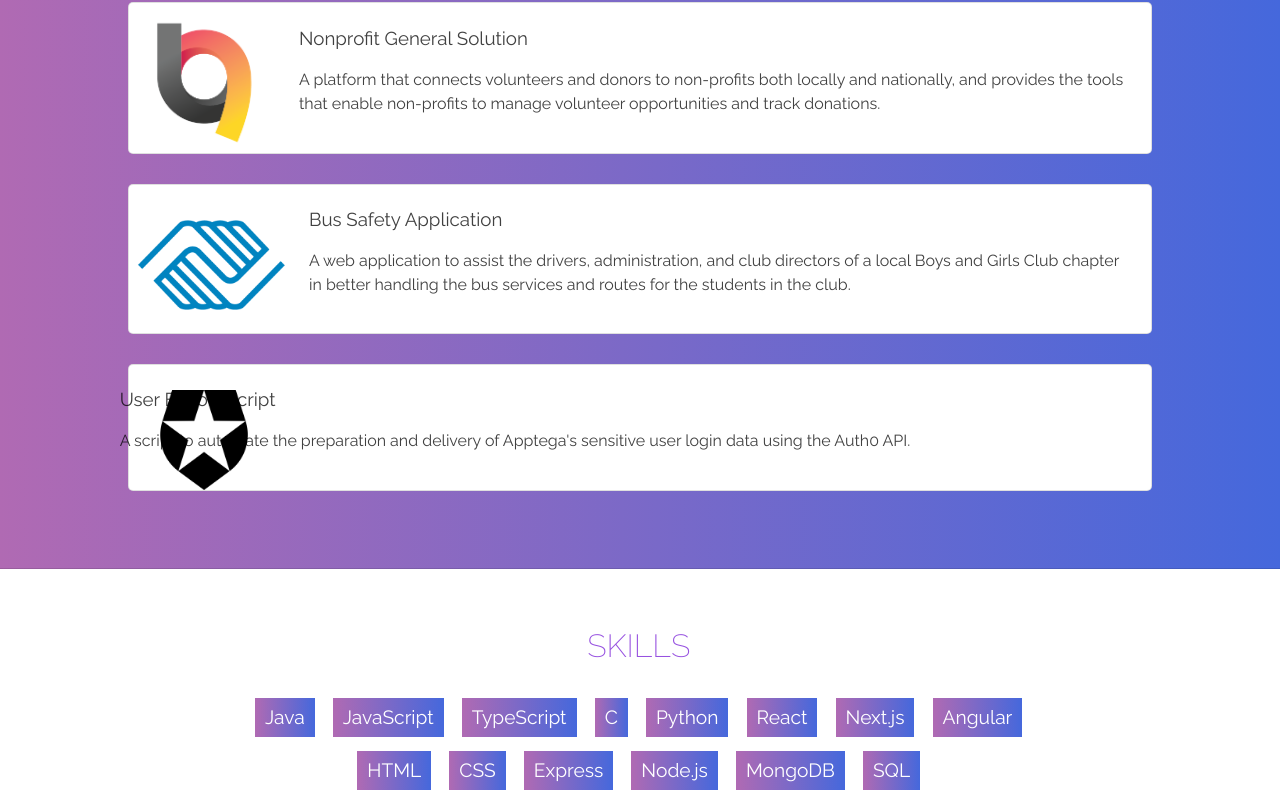
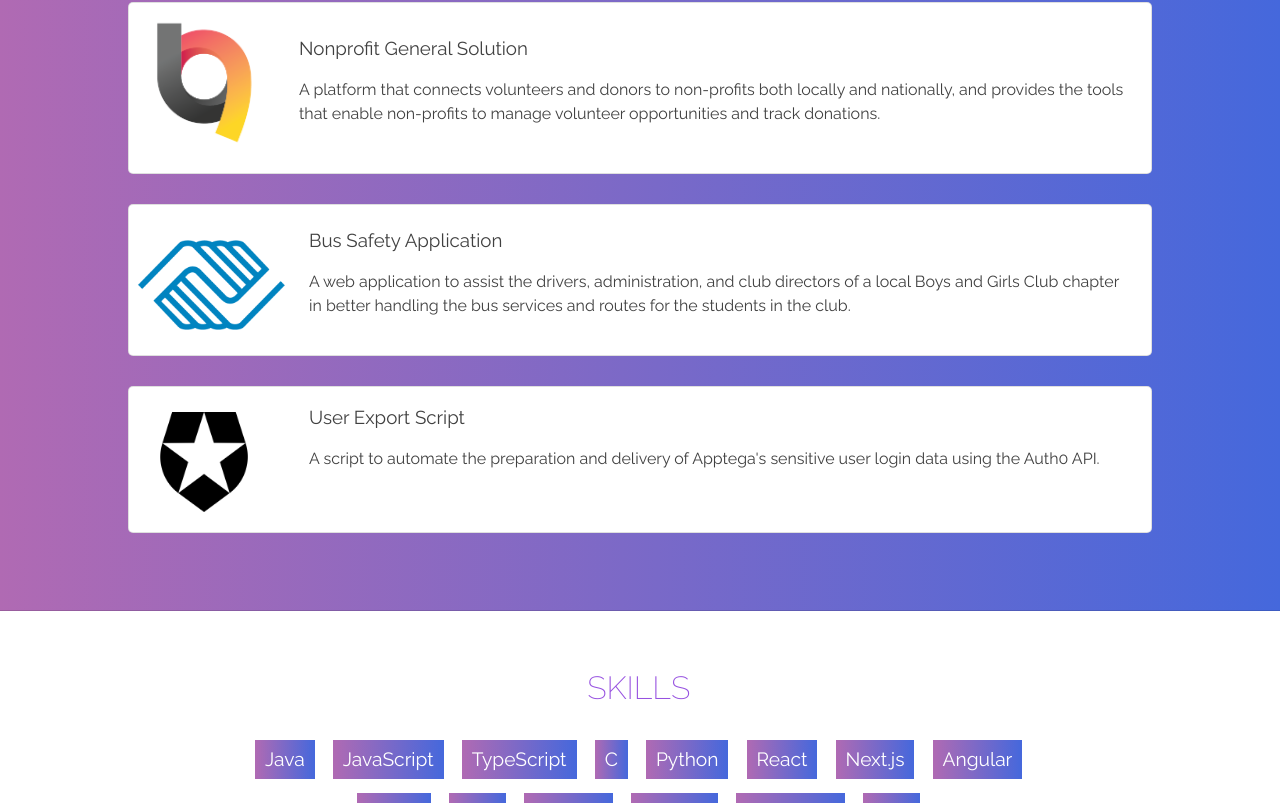
Before and after one commit to matthewbrown77/matthewbrown77.github.io, a plain HTML site: page index.html in a window 1280 px wide. Shown: the part 2672-3475 px from the top of the page. Drawn offline with Linux system fonts and the light colour scheme.

Commit message:
Fixed project card alignment #10 (#14)
Modified project card image alignment.

```diff
--- a/style.css
+++ b/style.css
@@ -236,6 +236,7 @@ h3 {
   display: block;
   border-top-left-radius: 5px;
   border-bottom-left-radius: 5px;
+  margin-bottom: 20px;
 }
 
 .project-content {
@@ -257,7 +258,14 @@ h3 {
 }
 
 .auth0-content {
-  margin-left: -375px;
+  flex: 1 1 auto;
+  padding: 1.25rem;
+  padding-top: 1rem;
+  display: flex;
+  justify-content: center;
+  flex-direction: column;
+  margin-left: 160px;
+  position: fixed;
 }
 
 /*SKILLS*/
```
